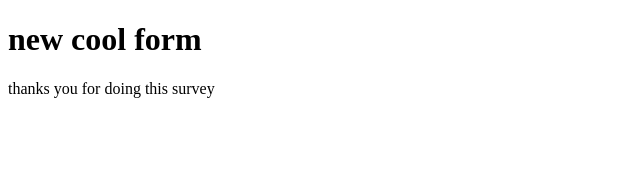
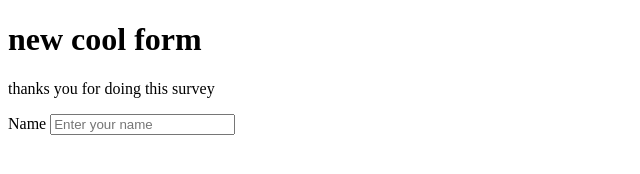
Before and after one commit to ferbaco86/Microverse_Trial_2, a plain HTML site: page index.html in a window 1280 px wide. Shown: the whole page, without its empty margins (0-640 px from the left). Drawn offline with Linux system fonts and the light colour scheme.

Commit message:
second commit

```diff
--- a/index.html
+++ b/index.html
@@ -10,6 +10,10 @@
     <script src="https://cdn.freecodecamp.org/testable-projects-fcc/v1/bundle.js"></script>
 <h1 id="title"> new cool form</h1>
 <p id="description"> thanks you for doing this survey</p>
+<form id="survey-form">
+  <label for = "name"> Name</label>
+  <input type="text" id="name" placeholder="Enter your name" required>
+</form>
     <script  src="js/index.js"></script>
   </body>
 </html>
```
